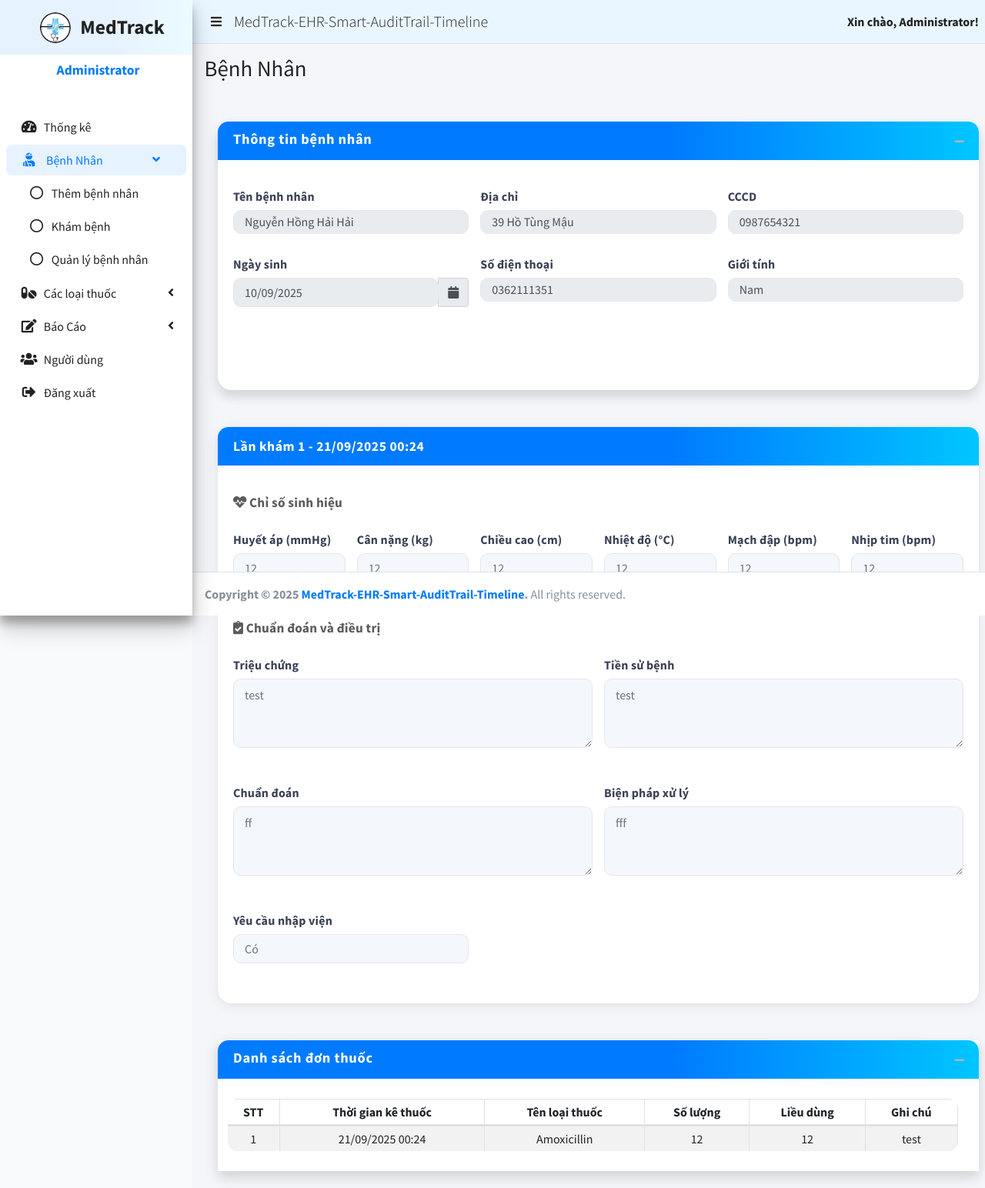
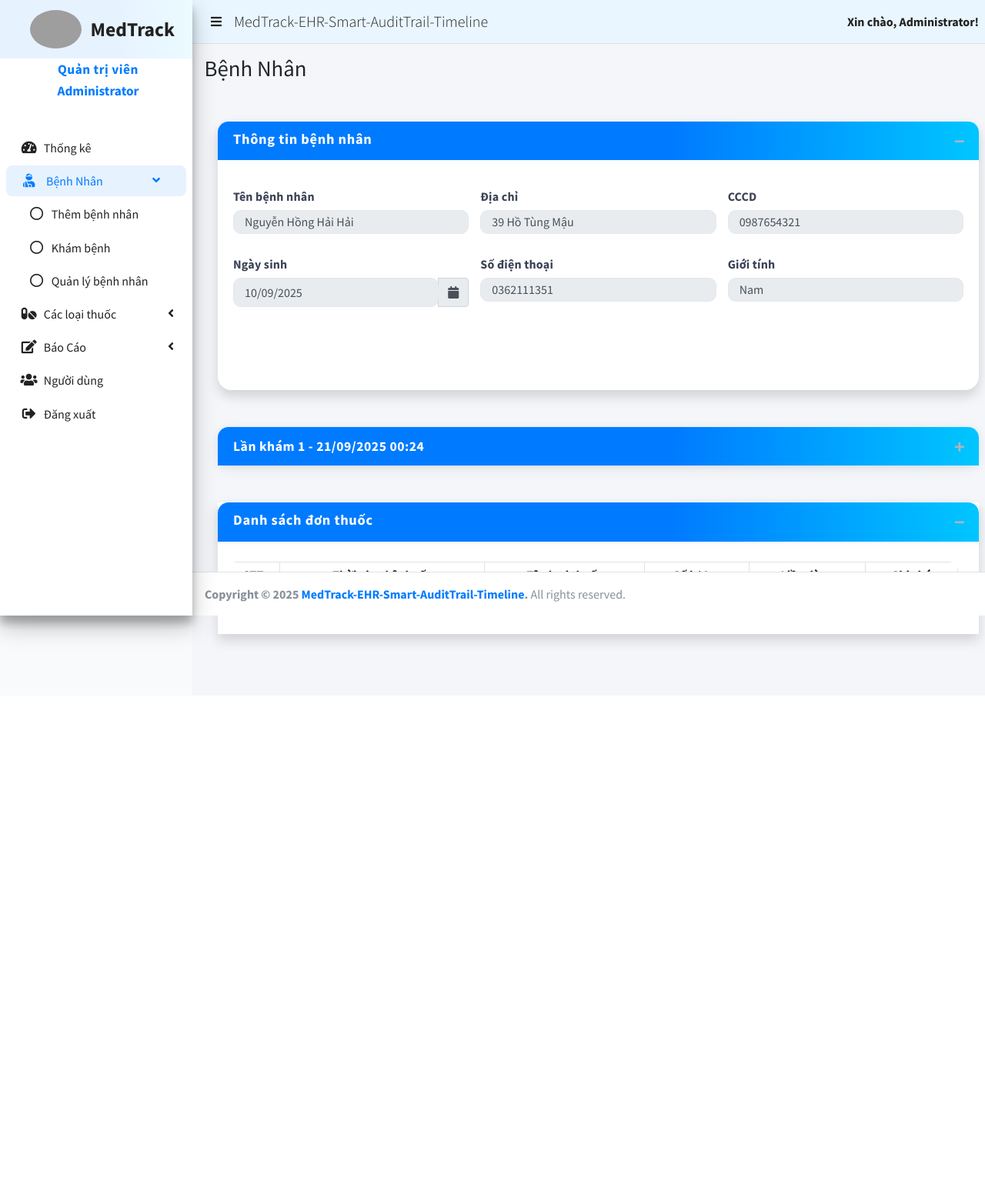
Before and after one commit to hainguyehong/MedTrack-EHR-Smart-AuditTrail-Timeline, a PHP site: page /user_medication.php in a window 1280 px wide. Shown: the top 1544 px of the page at 77% size. After the commit the page ends 846 px from the top, so only its background shows below. Run offline with PHP 8.4, Linux system fonts and the light colour scheme; a user stored in the database is signed in; data comes from the database, SQL or seed files in the repository; some libraries are stand-ins or nearby versions; grey boxes are pictures that could not be loaded.

Commit message:
ltcg - ui

```diff
--- a/config/sidebar.php
+++ b/config/sidebar.php
@@ -76,7 +76,8 @@ $role = isset($_SESSION['role']) ? $_SESSION['role'] : null;
     </style>
     <a href="" class="brand-link logo-switch"
         style="display: flex; align-items: center; gap: 12px; justify-content: center;">
-        <img src="assets/images/logoo.png" alt="Logo" style="height: 40px; width: auto; border-radius: 50%;">
+        <!-- <img src="assets/images/logoo.png" alt="Logo" style="height: 40px; width: auto; border-radius: 50%;"> -->
+         <img src="assets/images/img-tn.png" alt="Logo" style="height: 50px; width: auto; border-radius: 50%;">
         <span
             style="font-size: 1.6rem; font-weight: bold; display: flex; align-items: center; height: 45px;">MedTrack</span>
     </a>
@@ -89,9 +90,21 @@ $role = isset($_SESSION['role']) ? $_SESSION['role'] : null;
                 <img src="user_images/<?php echo $_SESSION['profile_picture'];?>" class="img-circle elevation-2"
                     alt="User Image" />
             </div> -->
-            <div class="info d-flex justify-content-center">
-                <a href="#" class="d-block"
-                    style="font-weight: 600; font-size: 1.1rem;"><?php echo $_SESSION['display_name'];?></a>
+            <div class="info d-flex flex-column align-items-center justify-content-center">
+                <span style="color:#007bff; font-weight:700; font-size:1.08rem; letter-spacing:0.5px; margin-bottom:2px;">
+                    <?php
+                        $roleLabel = '';
+                        if (isset($_SESSION['role'])) {
+                            if ($_SESSION['role'] == 1) $roleLabel = 'Quản trị viên';
+                            else if ($_SESSION['role'] == 2) $roleLabel = 'Bác sĩ';
+                            else if ($_SESSION['role'] == 3) $roleLabel = 'Bệnh nhân';
+                        }
+                        echo $roleLabel;
+                    ?>
+                </span>
+                <a href="#" class="d-block" style="font-weight: 600; font-size: 1.08rem; color:#222;">
+                    <?php echo htmlspecialchars($_SESSION['display_name']); ?>
+                </a>
             </div>
         </div>
 
--- a/dashboard.php
+++ b/dashboard.php
@@ -130,6 +130,9 @@ $chartDataYearlyJson = json_encode($chartDataYearly);
     <?php include './config/site_css_links.php';?>
     <title>Thống kê - MedTrack-EHR-Smart-AuditTrail-Timeline</title>
     <script src="https://cdnjs.cloudflare.com/ajax/libs/Chart.js/3.9.1/chart.min.js"></script>
+      <!-- Thêm favicon -->
+  <link rel="icon" type="image/png" href="assets/images/img-tn.png">
+  <link rel="apple-touch-icon" href="assets/images/img-tn.png">
     <style>
     .dark-mode .bg-fuchsia,
     .dark-mode .bg-maroon {
--- a/medicine_details.php
+++ b/medicine_details.php
@@ -94,6 +94,9 @@ $query = "SELECT
 <head>
     <?php include './config/site_css_links.php';?>
     <?php include './config/data_tables_css.php';?>
+      <!-- Thêm favicon -->
+    <link rel="icon" type="image/png" href="assets/images/img-tn.png">
+    <link rel="apple-touch-icon" href="assets/images/img-tn.png">
     <title>Medicine Details - MedTrack-EHR-Smart-AuditTrail-Timeline
     </title>
     <style>
--- a/medicines.php
+++ b/medicines.php
@@ -59,6 +59,9 @@ try {
 
 
     <?php include './config/data_tables_css.php';?>
+     <!-- Thêm favicon -->
+    <link rel="icon" type="image/png" href="assets/images/img-tn.png">
+    <link rel="apple-touch-icon" href="assets/images/img-tn.png">
     <title>Medicines - MedTrack-EHR-Smart-AuditTrail-Timeline
     </title>
     <style>
--- a/page.php
+++ b/page.php
@@ -2,6 +2,9 @@
 <html lang="en">
 <head>
  <?php include './config/site_css_links.php' ?>
+  <!-- Thêm favicon -->
+    <link rel="icon" type="image/png" href="assets/images/img-tn.png">
+    <link rel="apple-touch-icon" href="assets/images/img-tn.png">
 
 </head>
 <body class="hold-transition sidebar-mini dark-mode layout-fixed layout-navbar-fixed">
--- a/patient_history.php
+++ b/patient_history.php
@@ -10,6 +10,9 @@ $patients = getPatients($con);
 
 <head>
     <?php include './config/site_css_links.php';?>
+     <!-- Thêm favicon -->
+    <link rel="icon" type="image/png" href="assets/images/img-tn.png">
+    <link rel="apple-touch-icon" href="assets/images/img-tn.png">
     <title>Tiền sử bệnh nhân - MedTrack-EHR-Smart-AuditTrail-Timeline
     </title>
 
--- a/patients.php
+++ b/patients.php
@@ -209,6 +209,9 @@ try { // lấy danh sách bệnh nhân (giữ nguyên)
     <?php include './config/site_css_links.php';?>
     <?php include './config/data_tables_css.php';?>
     <link rel="stylesheet" href="plugins/tempusdominus-bootstrap-4/css/tempusdominus-bootstrap-4.min.css">
+     <!-- Thêm favicon -->
+    <link rel="icon" type="image/png" href="assets/images/img-tn.png">
+    <link rel="apple-touch-icon" href="assets/images/img-tn.png">
     <!-- Link Font Awesome -->
     <link rel="stylesheet" href="https://cdnjs.cloudflare.com/ajax/libs/font-awesome/6.6.0/css/all.min.css">
     <link rel="stylesheet" href="css/patients.css">
--- a/patients_visit.php
+++ b/patients_visit.php
@@ -117,6 +117,9 @@ $medicines = getMedicines($con);
     <?php include './config/site_css_links.php' ?>
     <!-- <link rel="icon" type="image/png" href="assets/images/logoo.png" /> -->
     <link rel="stylesheet" href="plugins/tempusdominus-bootstrap-4/css/tempusdominus-bootstrap-4.min.css">
+     <!-- Thêm favicon -->
+    <link rel="icon" type="image/png" href="assets/images/img-tn.png">
+    <link rel="apple-touch-icon" href="assets/images/img-tn.png">
     <title>Khám Bệnh - MedTrack-EHR-Smart-AuditTrail-Timeline</title>
     <style>
     body {
--- a/reports.php
+++ b/reports.php
@@ -10,6 +10,9 @@ include './common_service/common_functions.php';
     <?php include './config/site_css_links.php' ?>
 
     <link rel="stylesheet" href="plugins/tempusdominus-bootstrap-4/css/tempusdominus-bootstrap-4.min.css">
+     <!-- Thêm favicon -->
+    <link rel="icon" type="image/png" href="assets/images/img-tn.png">
+    <link rel="apple-touch-icon" href="assets/images/img-tn.png">
     <title>Reports - MedTrack-EHR-Smart-AuditTrail-Timeline
     </title>
     <style>
--- a/update_medicine.php
+++ b/update_medicine.php
@@ -77,6 +77,9 @@ try {
 
 <head>
     <?php include './config/site_css_links.php';?>
+     <!-- Thêm favicon -->
+    <link rel="icon" type="image/png" href="assets/images/img-tn.png">
+    <link rel="apple-touch-icon" href="assets/images/img-tn.png">
     <title>Thuốc - MedTrack-EHR-Smart-AuditTrail-Timeline</title>
     <style>
     body {
--- a/update_medicine_details.php
+++ b/update_medicine_details.php
@@ -70,6 +70,9 @@ if (isset($_GET['id'])) {
 
 <head>
     <?php include './config/site_css_links.php';?>
+     <!-- Thêm favicon -->
+    <link rel="icon" type="image/png" href="assets/images/img-tn.png">
+    <link rel="apple-touch-icon" href="assets/images/img-tn.png">
     <title>Thuốc - MedTrack-EHR-Smart-AuditTrail-Timeline</title>
     <style>
     body {
--- a/update_patient.php
+++ b/update_patient.php
@@ -173,6 +173,9 @@ $dob = $row['date_of_birth'];
 </head>
     <?php include './config/site_css_links.php';?>
     <?php include './config/data_tables_css.php';?>
+     <!-- Thêm favicon -->
+    <link rel="icon" type="image/png" href="assets/images/img-tn.png">
+    <link rel="apple-touch-icon" href="assets/images/img-tn.png">
     <link rel="stylesheet" href="plugins/tempusdominus-bootstrap-4/css/tempusdominus-bootstrap-4.min.css">
     <title>Bệnh Nhân - MedTrack-EHR-Smart-AuditTrail-Timeline</title>
     <style>
--- a/update_user.php
+++ b/update_user.php
@@ -76,6 +76,9 @@ try {
 
 <head>
     <?php include './config/site_css_links.php';?>
+     <!-- Thêm favicon -->
+    <link rel="icon" type="image/png" href="assets/images/img-tn.png">
+    <link rel="apple-touch-icon" href="assets/images/img-tn.png">
     <title>Người Dùng - MedTrack-EHR-Smart-AuditTrail-Timeline</title>
     <style>
         body {
--- a/user_medication.php
+++ b/user_medication.php
@@ -42,7 +42,9 @@ $patient = $stmtPatient1->fetch(PDO::FETCH_ASSOC);
     <?php include './config/site_css_links.php';?>
 
     <?php include './config/data_tables_css.php';?>
-
+ <!-- Thêm favicon -->
+    <link rel="icon" type="image/png" href="assets/images/img-tn.png">
+    <link rel="apple-touch-icon" href="assets/images/img-tn.png">
     <link rel="stylesheet" href="plugins/tempusdominus-bootstrap-4/css/tempusdominus-bootstrap-4.min.css">
     <title>Bệnh Nhân - MedTrack-EHR-Smart-AuditTrail-Timeline</title>
     <style>
@@ -321,10 +323,15 @@ include './config/sidebar.php';?>
                         foreach ($diseases as $index => $row):
                             $visitNumber = $index + 1; // lần 1 2 3 ...
                     ?>
-                <div class="card mb-4">
+                <div class="card mb-4 collapsed-card">
                     <div class="card-header bg-info text-white">
                         <strong>Lần khám <?php echo $visitNumber; ?> -
                             <?php echo date('d/m/Y H:i', strtotime($row['created_at'])); ?></strong>
+                        <div class="card-tools">
+                            <button type="button" class="btn btn-tool" data-card-widget="collapse" title="Collapse">
+                                <i class="fas fa-plus"></i>
+                            </button>
+                        </div>
                     </div>
                     <div class="card-body">
                         <form>
@@ -456,8 +463,6 @@ include './config/sidebar.php';?>
                                     pmh.quantity,
                                     pmh.dosage,
                                     pmh.note,
-                                    pmh.visit_date,
-                                    pmh.next_visit_date,
                                     pmh.created_at,
 
                                     m.id AS medicine_id,
@@ -469,7 +474,7 @@ include './config/sidebar.php';?>
                                 WHERE up.is_deleted = 0
                                 AND p.is_deleted = 0
                                 AND up.id = :user_id
-                                ORDER BY pmh.visit_date DESC";
+                                ORDER BY pmh.created_at DESC";
 
                         $stmt = $con->prepare($query);
                         $stmt->bindParam(':user_id', $userId, PDO::PARAM_INT);
@@ -577,6 +582,21 @@ if (isset($_SESSION['success_message'])) {
             }).buttons().container().appendTo('#medicine_details_wrapper .col-md-6:eq(0)');
         });
         </script>
+        <script>
+        // đảm bảo icon + / - thay đổi đúng khi user bấm (hỗ trợ phần tử động)
+        $(document).on('click', '[data-card-widget="collapse"]', function(e) {
+            var $btn = $(this).find('i');
+            var $card = $(this).closest('.card');
+            // chờ AdminLTE đổi class collapsed-card rồi cập nhật icon
+            setTimeout(function() {
+                if ($card.hasClass('collapsed-card')) {
+                    $btn.removeClass('fa-minus').addClass('fa-plus');
+                } else {
+                    $btn.removeClass('fa-plus').addClass('fa-minus');
+                }
+            }, 50);
+        });
+        </script>
 </body>
 
 </html>
--- a/users.php
+++ b/users.php
@@ -60,7 +60,9 @@ try {
 
 <head>
     <?php include './config/site_css_links.php';?>
-
+ <!-- Thêm favicon -->
+    <link rel="icon" type="image/png" href="assets/images/img-tn.png">
+    <link rel="apple-touch-icon" href="assets/images/img-tn.png">
 
     <?php include './config/data_tables_css.php';?>
     <title>Users - MedTrack-EHR-Smart-AuditTrail-Timeline
```
Also changed, not shown: doctor_patient.php (+23 -1 lines), index.php (+7 -1 lines).
